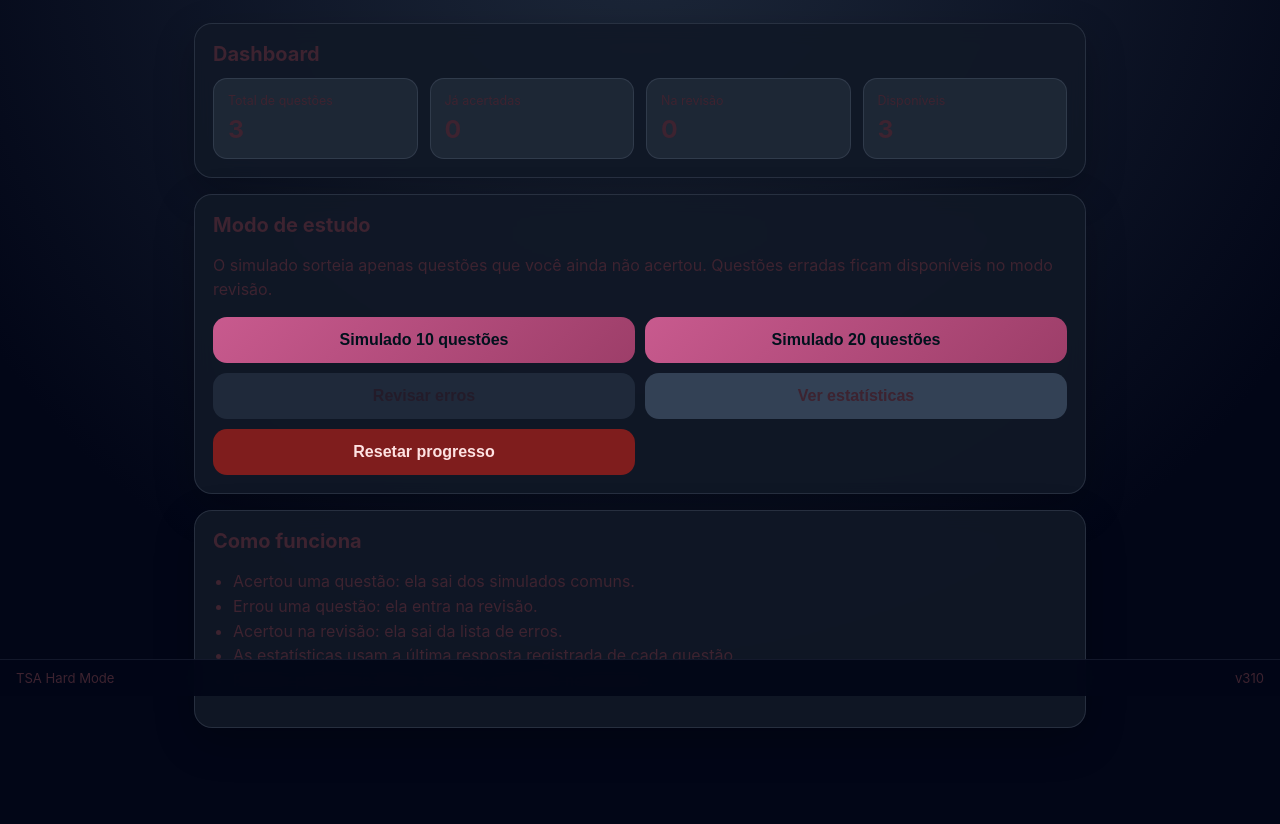
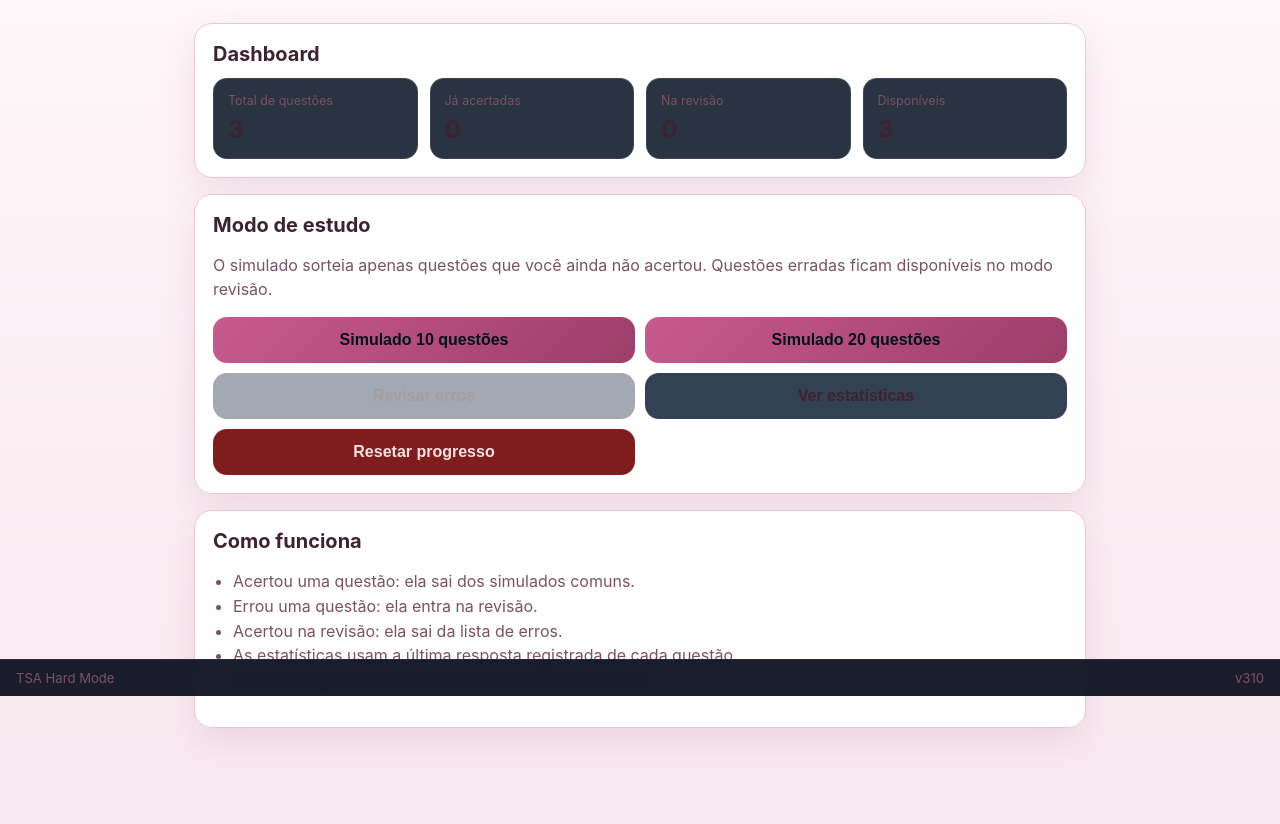
Before and after one commit to vlinhares80-creator/GO-Pam-Pam, a plain HTML site: page index.html in a window 1280 px wide. Shown: the part 104-928 px from the top of the page. Drawn offline with Linux system fonts and the light colour scheme.

Commit message:
Refactor CSS variables and update styles

```diff
--- a/style.css
+++ b/style.css
@@ -1,18 +1,16 @@
 :root {
-
-    --primary: #C85A8E;
-    --primary-dark: #9D3E69;
-
-    --background: #FFF8FB;
-
-    --card: #FFFFFF;
-
-    --text: #3D2330;
-
-    --success: #2E7D32;
-
-    --danger: #C62828;
-
+  --bg: #fff8fb;
+  --card: #ffffff;
+  --card-2: #f8e8ef;
+  --text: #3d2330;
+  --muted: #7a5263;
+  --border: #e8c6d4;
+  --primary: #c85a8e;
+  --primary-dark: #9d3e69;
+  --success: #2e7d32;
+  --danger: #c62828;
+  --warning: #f59e0b;
+  --gold: #b7791f;
 }
 
 * {
@@ -22,7 +20,7 @@
 body {
   margin: 0;
   font-family: -apple-system, BlinkMacSystemFont, "Segoe UI", sans-serif;
-  background: radial-gradient(circle at top, #1e293b 0%, #020617 70%);
+  background: linear-gradient(180deg, #fff8fb 0%, #f8e8ef 100%);
   color: var(--text);
   min-height: 100vh;
 }
@@ -60,12 +58,12 @@
 }
 
 .card {
-  background: rgba(17, 24, 39, 0.92);
-  border: 1px solid rgba(148, 163, 184, 0.18);
+  background: rgba(255, 255, 255, 0.94);
+  border: 1px solid #e8c6d4;
   border-radius: 18px;
   padding: 18px;
   margin-bottom: 16px;
-  box-shadow: 0 14px 40px rgba(0, 0, 0, 0.24);
+  box-shadow: 0 14px 35px rgba(157, 62, 105, 0.12);
   backdrop-filter: blur(10px);
 }
 
```
